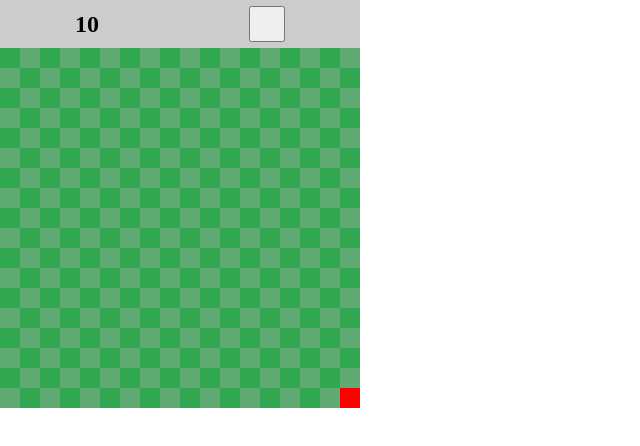
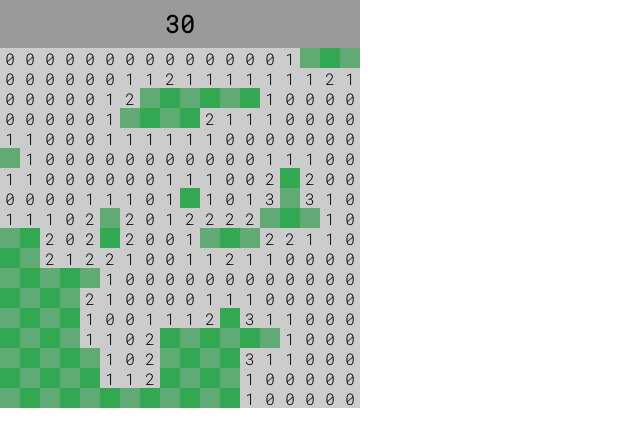
Before and after one commit to truongnhatanh7/Minesweeper_PlainJS, a plain HTML site: page index.html in a window 1280 px wide. Both pictures are taken after a click on the element 10 px from the left and 58 px from the top of the page. Shown: the whole page, without its empty margins (0-640 px from the left). Drawn offline with Linux system fonts and the light colour scheme.

Commit message:
Add game logic

```diff
--- a/index.html
+++ b/index.html
@@ -5,14 +5,27 @@
     <meta http-equiv="X-UA-Compatible" content="IE=edge" />
     <meta name="viewport" content="width=device-width, initial-scale=1.0" />
     <title>Minesweeper</title>
+    <link rel="preconnect" href="https://fonts.googleapis.com">
+<link rel="preconnect" href="https://fonts.gstatic.com" crossorigin>
+<link href="https://fonts.googleapis.com/css2?family=Roboto+Mono:wght@300&display=swap" rel="stylesheet">
     <link rel="stylesheet" href="./main.css" />
   </head>
   <body>
     <main id="root">
       <div class="board-wrapper">
         <section class="board-info">
-          <h2 class="board-info__remaining-bombs">10</h2>
-          <button class="board-info__flag"></button>
+          <h2 class="board-info__remaining-bombs">30</h2>
+          <!-- <button class="board-info__flag"></button> -->
+        </section>
+
+        <section class="board__win-info pop-up-msg">
+            <h2 class="board__win-message">You win</h2>
+            <button class="board__win-replay">Play again</button>
+        </section>
+
+        <section class="board__lose-info pop-up-msg">
+            <h2 class="board__lose-message">You lose</h2>
+            <button class="board__lose-replay">Try again</button>
         </section>
 
         <!-- 18x18  board -->
--- a/index.js
+++ b/index.js
@@ -1,33 +1,49 @@
+'use strict'
+
 const $ = document.querySelector.bind(document)
 const $$ = document.querySelectorAll.bind(document)
 
 const cells = $$(".board-game__cell")
+const currentRemainingFlag = $(".board-info__remaining-bombs")
+const winMsg = $(".board__win-info")
+const loseMsg = $(".board__lose-info")
+
 
 let board = [...Array(18).keys()].map(i => Array(18).fill(0))
-// for (let i = 0; i < 18; i++) {
-//     for (let j = 0; j < 18; j++) {
-//         console.log(board[i][j])
-//     }
-// }
+let isOpen = [...Array(18).keys()].map(i => Array(18).fill(false))
+let prevColor = [...Array(18).keys()].map(i => Array(18).fill(""))
+let randomValues = null
+let endGame = false;
+
 main()
 
 function main() {
     cellColoring()
-    cellListener()
     generateBombs()
     calculateBoard()
-
-    console.log(board)
 
 }
 
 function cellColoring() {
     let tempFlag = 0
-    let row = 0
     let col = 0
     let count = 0
-    for (cell of cells) {
+
+    for (let cell of cells) {
         cell.setAttribute("id","cell_" + count)
+        cell.addEventListener("click", cellListener)
+        cell.addEventListener("contextmenu", function(e) {
+            e.preventDefault()
+            if (cell.classList.contains("enable-flag")) {
+                cell.classList.remove("enable-flag")
+                currentRemainingFlag.innerHTML = parseInt(currentRemainingFlag.innerHTML) + 1
+            } else {
+                cell.classList.add("enable-flag")
+                currentRemainingFlag.innerHTML = parseInt(currentRemainingFlag.innerHTML) - 1
+
+            }
+
+        })
         if (tempFlag === 0) {
             cell.style.backgroundColor = "#32a852"
             tempFlag++
@@ -50,7 +66,19 @@ function cellColoring() {
     }
 }
 
-function random(max = 20, col = 18 * 18) {
+function checkWinningCondition() {
+
+}
+
+function normalCoordtoYX(coord) {
+
+}
+
+function YXToNormalCoord(y, x) {
+
+}
+
+function random(max = 30, col = 18 * 18) {
     const set = new Set()
     while (set.size < max) {
         let rand = Math.floor(Math.random() * Math.floor(col))
@@ -60,13 +88,13 @@ function random(max = 20, col = 18 * 18) {
 }
 
 function generateBombs() {
-    // Generate 10 random bombs
-    let randomValues = random()
+    // Generate 30 random bombs
+    randomValues = random()
 
-    for (value of randomValues) {
-        let x = Math.floor(value / 18)
-        let y = Math.floor(value % 18) - 1
-        board[x][y] = -1
+    for (let value of randomValues) {
+        let y = Math.floor(value / 18)
+        let x = Math.floor(value % 18)
+        board[y][x] = -1
     }
 
 }
@@ -96,10 +124,54 @@ function calculateBoard() {
     }
 }
 
+function cellFlag() {
+    // let stringId = this.getAttribute("id")
+    // let numId = parseInt(stringId.substring(5))
+    // let cellCoor = {y: Math.floor(numId / 18), x: Math.floor(numId % 18)}
+    // if (this.style.backgroundColor === "red") {
+    //     this.style.backgroundColor = "#ccc"
+    // } else {
+        this.style.backgroundColor = "red"
+    // }
+}
+
 function cellListener() {
-    for (cell of cells) {
-        cell.onclick = () => {
-            cell.style.backgroundColor = "red"
-        }
+    let stringId = this.getAttribute("id")
+    let numId = parseInt(stringId.substring(5))
+    let cellCoor = {y: Math.floor(numId / 18), x: Math.floor(numId % 18)}
+    console.dir(cellCoor)
+    this.innerHTML = `<p>${board[cellCoor.y][cellCoor.x]}</p>`
+    this.style.backgroundColor = "#ccc"
+    if (board[cellCoor.y][cellCoor.x] === -1) {
+        console.log("fuck")
+        loseMsg.classList.add("pop-msg")
     }
+    exploreSurroundings(cellCoor.y, cellCoor.x)
 }
+
+function exploreSurroundings(y, x) {
+    if (y < 0 || x < 0 || y == 18 || x == 18 || board[y][x] === -1 || isOpen[y][x]) {
+        return
+    }
+
+    let tempCell = $("#cell_" + (18 * y + x))
+    console.log(tempCell.getAttribute("id"))
+    isOpen[y][x] = true
+    tempCell.innerHTML = `<p>${board[y][x]}</p>`
+    tempCell.style.backgroundColor = "#ccc"
+
+    if (board[y][x] !== 0) { // > 0 Values
+        return
+    }
+
+    // DFS
+    exploreSurroundings(y - 1, x - 1)
+    exploreSurroundings(y, x - 1)
+    exploreSurroundings(y + 1, x - 1)
+    exploreSurroundings(y - 1, x)
+    exploreSurroundings(y + 1, x)
+    exploreSurroundings(y - 1, x + 1)
+    exploreSurroundings(y, x + 1)
+    exploreSurroundings(y + 1, x + 1)
+
+}
--- a/main.css
+++ b/main.css
@@ -4,14 +4,19 @@
     box-sizing: border-box;
 }
 
+html, body {
+    font-family: 'Roboto Mono', monospace;
+}
+
 .board-wrapper {
     display: flex;
     flex-direction: column;
     width: 360px;
+    position: relative;
 }
 
 .board-info {
-    background-color: #ccc;
+    background-color: #999;
     width: 100%;
     height: 48px;
     display: flex;
@@ -39,4 +44,29 @@
 
 .board-game__cell:hover {
     opacity: 0.7;
+    cursor: pointer;
 }
+
+.board-game__cell p {
+    display: grid;
+    place-items: center;
+}
+
+.board-game__cell.enable-flag {
+    background-color: red !important;
+}
+
+.pop-up-msg {
+    display: none;
+    background-color: white;
+    position: absolute;
+    padding: 16px;
+    border-radius: 8px;
+    top: 50%;
+    left: 50%;
+    transform: translate(-50%, -50%);
+}
+
+.pop-msg {
+    display: block;
+}
```
